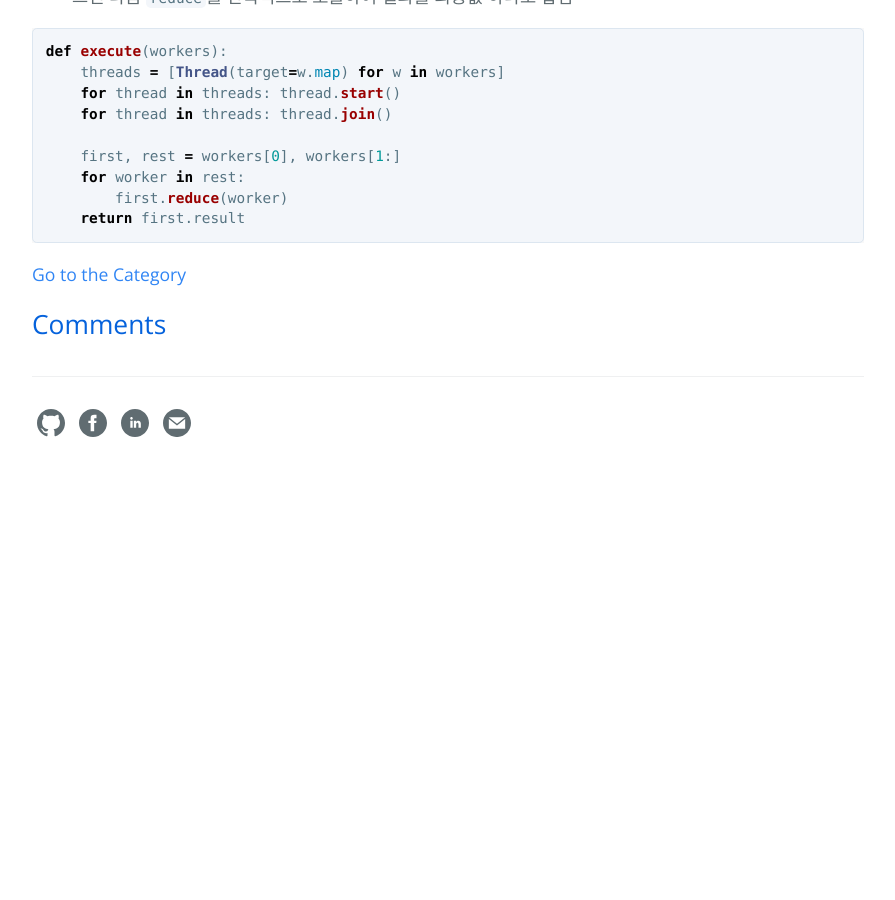
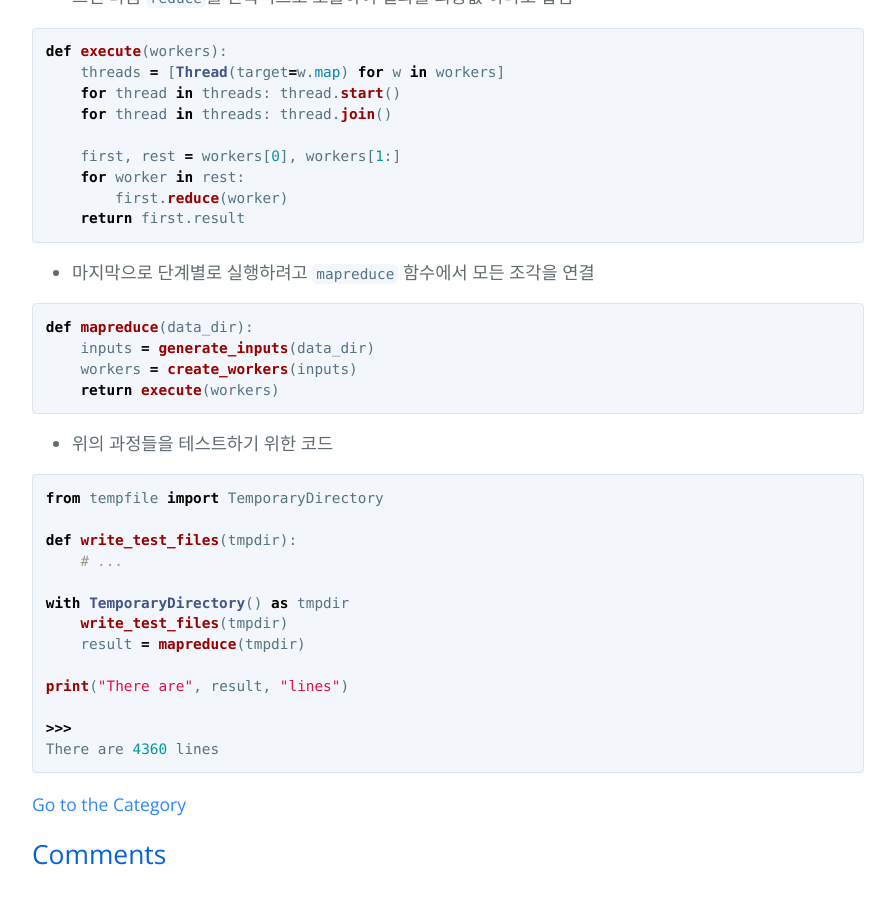
Before and after one commit to hcnoh/hcnoh.github.io, a Jekyll site: the page built from _posts/2018-10-04-effective-python-way24.md, in a window 1280 px wide and 900 px high, scrolled down 2123 px. Shown: the whole window, without its empty margins (192-1087 px from the left). Built offline with Jekyll 4.4.1, drawn with Linux system fonts in a browser that asks for light colours; comment, search, counter and statistics services are not loaded; before the commit the page ends 2614 px from its top, so only the background shows below that.

Commit message:
Update 2018-10-04-effective-python-way24.md

````diff
--- a/_posts/2018-10-04-effective-python-way24.md
+++ b/_posts/2018-10-04-effective-python-way24.md
@@ -100,3 +100,30 @@ def execute(workers):
         first.reduce(worker)
     return first.result
 ```
+
+- 마지막으로 단계별로 실행하려고 `mapreduce` 함수에서 모든 조각을 연결
+
+```python
+def mapreduce(data_dir):
+    inputs = generate_inputs(data_dir)
+    workers = create_workers(inputs)
+    return execute(workers)
+```
+
+- 위의 과정들을 테스트하기 위한 코드
+
+```python
+from tempfile import TemporaryDirectory
+
+def write_test_files(tmpdir):
+    # ...
+
+with TemporaryDirectory() as tmpdir
+    write_test_files(tmpdir)
+    result = mapreduce(tmpdir)
+
+print("There are", result, "lines")
+
+>>>
+There are 4360 lines
+```
````
